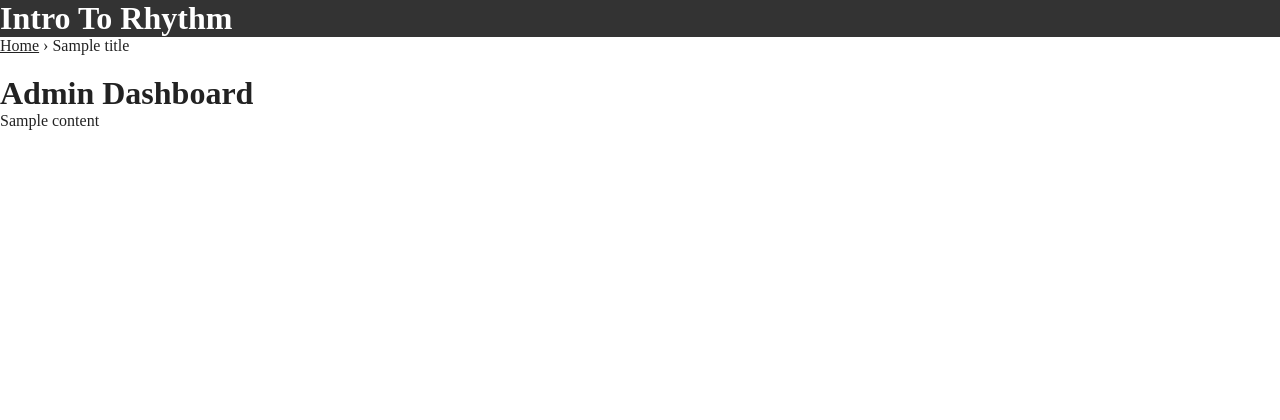
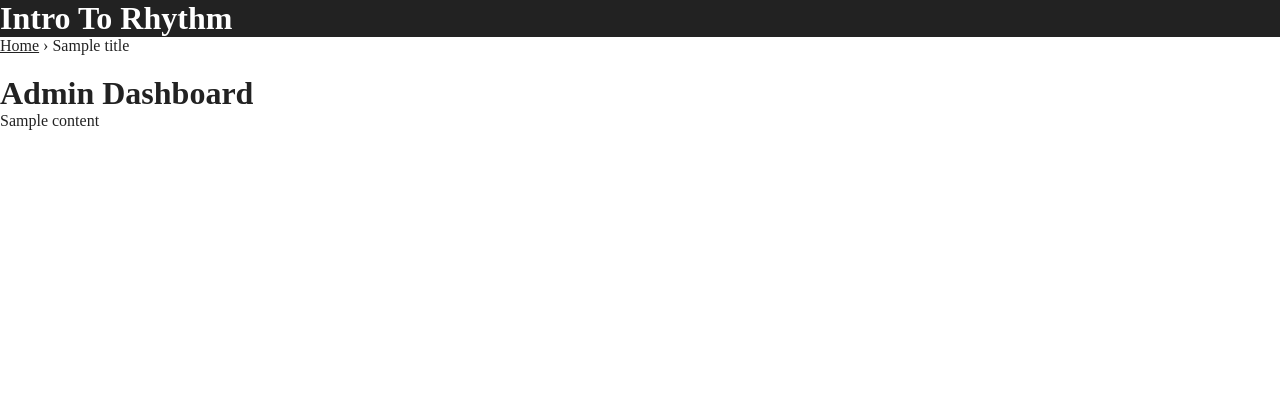
Before and after one commit to seanpierce/introtorhythm.com, a Django app: template admin_extension/templates/admin/base_site.html in a window 1280 px wide. Shown: the top 420 px of the page. Run offline with Django 3.2, Linux system fonts and the light colour scheme; tables that the repository leaves empty hold one stand-in row (values such as "Sample post"); the template is opened without the code that fills it: values that come from a table or form of the project are taken from there, most other values are stand-ins (such as "Sample title", 1, 10 or a date in 2020); style sheets or scripts are compiled from the project's sources; parts of the project's set-up code (start-up, migrations or seed data) failed here and were passed over; some libraries are stand-ins or nearby versions; some web fonts are replaced.

Commit message:
Update admin extension template

```diff
--- a/admin_extension/templates/admin/base_site.html
+++ b/admin_extension/templates/admin/base_site.html
@@ -8,10 +8,10 @@
     font-family: 'Droid Sans Mono';
 }
 .module table caption {
-    background-color: #333;
+    background-color: #222;
 }
 #header {
-    background: #333;;
+    background: #222;
 }
 #header, #header h1 {
     color: white;
```
